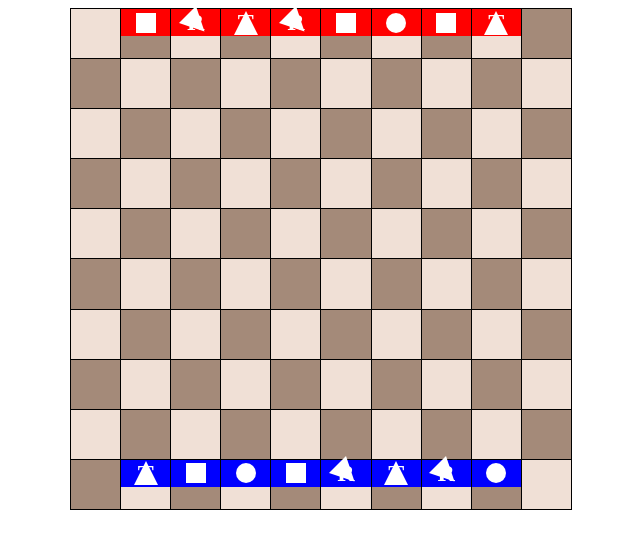
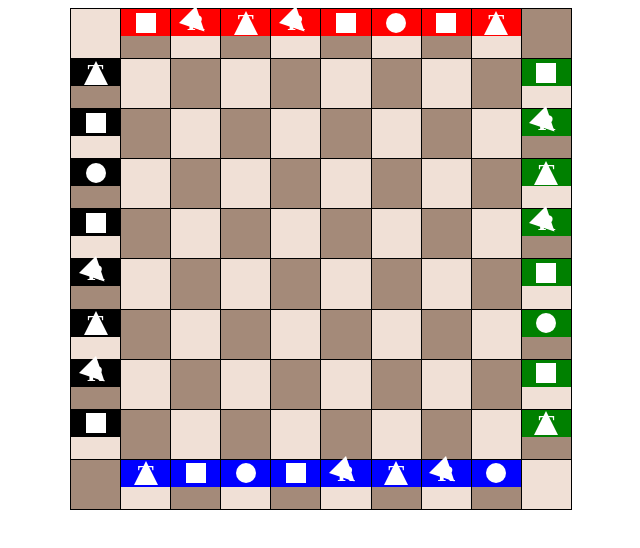
Before and after one commit to tonihintikka/taifho-game, a React (Create React App) app: page / in a window 1280 px wide. Shown: the top 548 px of the page, without its empty margins (320-960 px from the left). Built offline with nearby package versions, Linux system fonts and the light colour scheme.

Commit message:
yellow and green added but yellow is black

```diff
--- a/src/App.css
+++ b/src/App.css
@@ -51,6 +51,7 @@
   height: 90vw; /* Muuta tämä 90% näytön leveydestä */
   max-width: 500px; /* Aseta maksimileveys */
   max-height: 500px; /* Aseta maksimikorkeus */
+  touch-action: none;
 }
 
 
--- a/src/Board.tsx
+++ b/src/Board.tsx
@@ -42,7 +42,18 @@ const Board: React.FC<BoardProps> = ({ boardState, onMove }) => {
   const cols = 10;
 
   function pieceColor(piece: string): string {
-    return piece[0] === "r" ? "red" : "blue";
+    switch (piece[0]) {
+      case "r":
+        return "red";
+      case "b":
+        return "blue";
+      case "g":
+        return "green";
+      case "y":
+        return "yellow";
+      default:
+        return "";
+    }
   }
 
   function pieceShape(piece: string): string {
@@ -121,7 +132,21 @@ export const createInitialBoardState = (
       if (pieceData) {
         const player = pieceData[0];
         const pieceType = pieceData.substring(1);
-        const color = player === "r" ? "red" : "blue";
+        const color = (() => {
+          switch (player) {
+            case "r":
+              return "red";
+            case "b":
+              return "blue";
+            case "g":
+              return "green";
+            case "y":
+              return "yellow";
+            default:
+              return "";
+          }
+        })();
+
         boardState[y][x] = {
           player: player,
           pieceType: pieceType,
--- a/src/Piece.css
+++ b/src/Piece.css
@@ -6,6 +6,7 @@
     height: 100%;
     font-size: 1.5em;
     font-weight: bold;
+    touch-action: none;
   }
 
   .piece.red {
@@ -14,6 +15,12 @@
 
   .piece.blue {
     background-color: blue;
+  }
+  .piece.yellow {
+    background-color: yellow;
+  }
+  .piece.green {
+    background-color: green;
   }
 
   .piece-symbol {
--- a/src/index.css
+++ b/src/index.css
@@ -50,6 +50,7 @@
   grid-gap: 1px;
   width: 500px;
   height: 500px;
+
 }
 
 .cell {
@@ -86,6 +87,12 @@
 .blue{
   background-color: #00f;
 }
+.green{
+background-color: green;
+}
+.yellow{
+background-color: black;
+}
 .piece-triangle {
 
 }
--- a/src/startingPositions.ts
+++ b/src/startingPositions.ts
@@ -2,13 +2,13 @@ export type StartingPosition = (string | null)[][];
 
 export const startingPositions: StartingPosition = [
   [null, "rS", "rR", "rT", "rR", "rS", "rC", "rS", "rT", null],
-  [null, null, null, null, null, null, null, null, null, null],
-  [null, null, null, null, null, null, null, null, null, null],
-  [null, null, null, null, null, null, null, null, null, null],
-  [null, null, null, null, null, null, null, null, null, null],
-  [null, null, null, null, null, null, null, null, null, null],
-  [null, null, null, null, null, null, null, null, null, null],
-  [null, null, null, null, null, null, null, null, null, null],
-  [null, null, null, null, null, null, null, null, null, null],
+  ["yT", null, null, null, null, null, null, null, null, "gS"],
+  ["yS", null, null, null, null, null, null, null, null, "gR"],
+  ["yC", null, null, null, null, null, null, null, null, "gT"],
+  ["yS", null, null, null, null, null, null, null, null, "gR"],
+  ["yR", null, null, null, null, null, null, null, null, "gS"],
+  ["yT", null, null, null, null, null, null, null, null, "gC"],
+  ["yR", null, null, null, null, null, null, null, null, "gS"],
+  ["yS", null, null, null, null, null, null, null, null, "gT"],
   [null, "bT", "bS", "bC", "bS", "bR", "bT", "bR", "bC", null],
 ];
```
